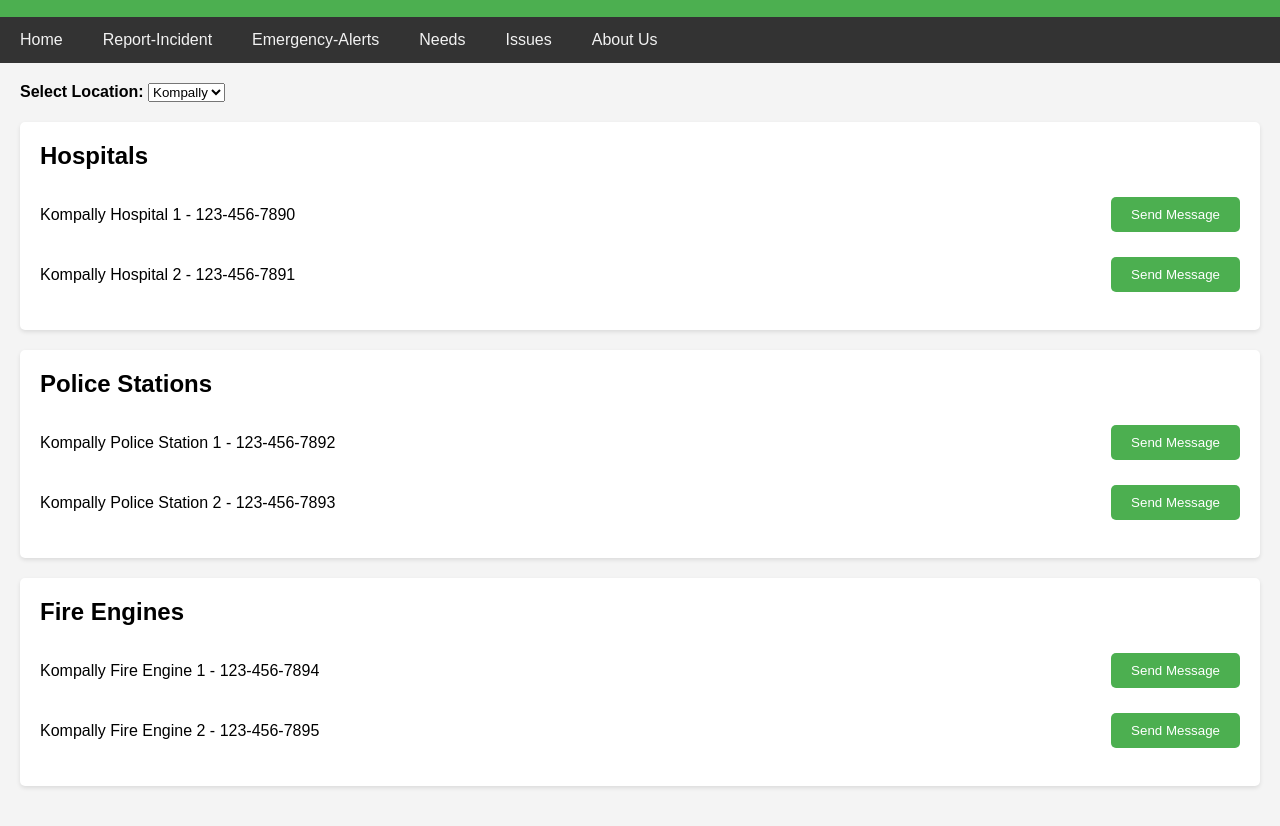
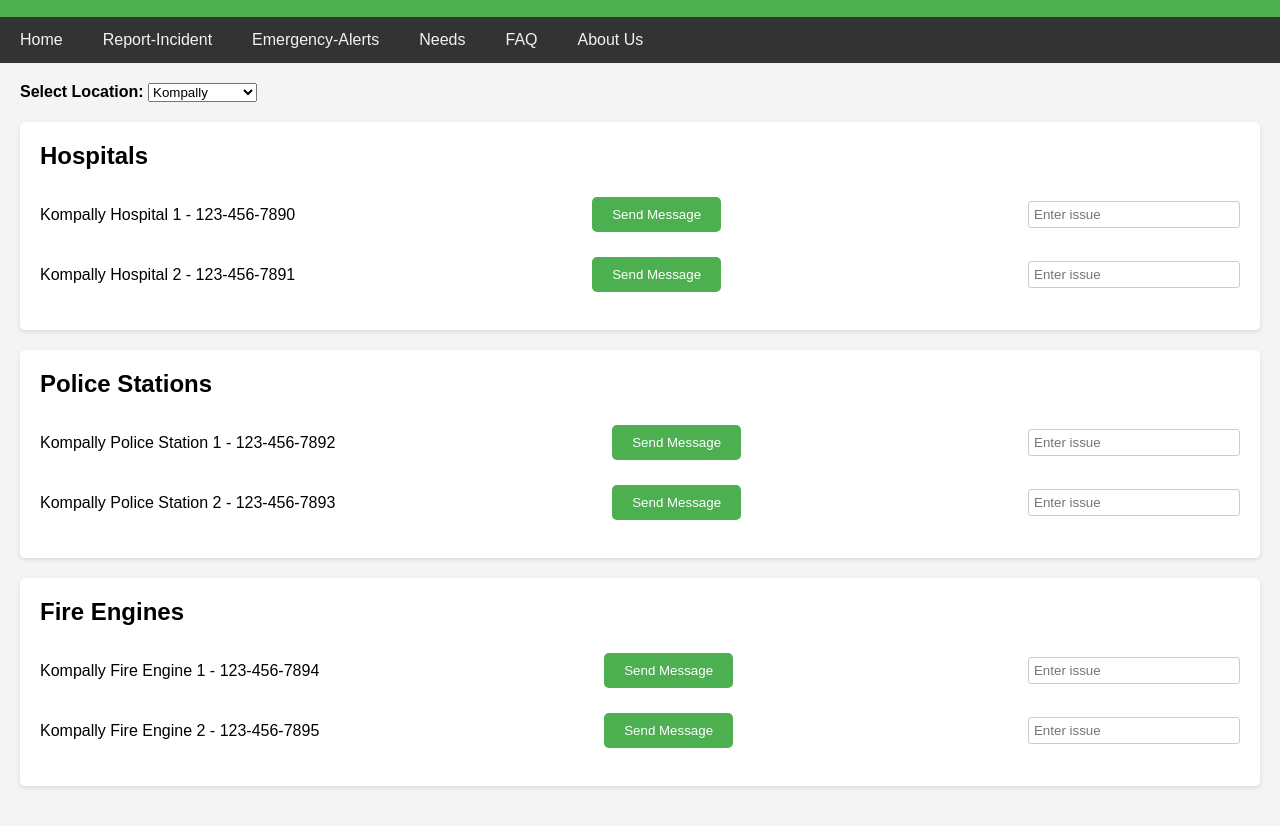
Before and after one commit to 6673csm/rtsr, a plain HTML site: page report-incident.html in a window 1280 px wide. Shown: the part 65-891 px from the top of the page. Drawn offline with Linux system fonts and the light colour scheme.

Commit message:
Update report-incident.html

```diff
--- a/report-incident.html
+++ b/report-incident.html
@@ -1,5 +1,6 @@
 <!DOCTYPE html>
 <html lang="en">
+
 <head>
     <meta charset="UTF-8">
     <meta name="viewport" content="width=device-width, initial-scale=1.0">
@@ -11,6 +12,7 @@
             padding: 0;
             background-color: #f4f4f4;
         }
+
         .header {
             background-color: #4CAF50;
             color: white;
@@ -18,14 +20,17 @@
             text-align: center;
             box-shadow: 0 2px 4px rgba(0, 0, 0, 0.1);
         }
+
         .header h1 {
             margin: 0;
             font-size: 36px;
         }
+
         .navbar {
             overflow: hidden;
             background-color: #333;
         }
+
         .navbar a {
             float: left;
             display: block;
@@ -35,13 +40,16 @@
             text-decoration: none;
             transition: background-color 0.3s;
         }
+
         .navbar a:hover {
             background-color: #ddd;
             color: black;
         }
+
         .content {
             padding: 20px;
         }
+
         .content section {
             margin-bottom: 20px;
             background-color: white;
@@ -49,21 +57,26 @@
             border-radius: 5px;
             box-shadow: 0 2px 4px rgba(0, 0, 0, 0.1);
         }
+
         .content section h2 {
             margin-top: 0;
         }
+
         .location-select {
             margin-bottom: 20px;
         }
+
         .location-select label {
             font-weight: bold;
         }
+
         .emergency-services {
             display: flex;
             justify-content: space-between;
             align-items: center;
             margin-bottom: 10px;
         }
+
         .send-message-btn {
             background-color: #4CAF50;
             color: white;
@@ -73,8 +86,17 @@
             cursor: pointer;
             transition: background-color 0.3s;
         }
+
         .send-message-btn:hover {
             background-color: #45a049;
+        }
+
+        .message-input {
+            margin-left: 10px;
+            padding: 5px;
+            border: 1px solid #ccc;
+            border-radius: 3px;
+            min-width: 200px;
         }
     </style>
     <script>
@@ -120,7 +142,63 @@
                     { name: "Suchitra Fire Engine 1", number: "323-456-7894" },
                     { name: "Suchitra Fire Engine 2", number: "323-456-7895" }
                 ]
-            }
+            },
+            kukatpally: {
+                hospitals: [
+                    { name: "Kukatpally Hospital 1", number: "123-456-7890" },
+                    { name: "Kukatpally Hospital 2", number: "123-456-7891" }
+                ],
+                police: [
+                    { name: "Kukatpally Police Station 1", number: "123-456-7892" },
+                    { name: "Kukatpally Police Station 2", number: "123-456-7893" }
+                ],
+                fireEngines: [
+                    { name: "Kukatpally Fire Engine 1", number: "123-456-7894" },
+                    { name: "Kukatpally Fire Engine 2", number: "123-456-7895" }
+                ]
+            },
+            secunderabad: {
+                hospitals: [
+                    { name: "Secunderabad Hospital 1", number: "123-456-7890" },
+                    { name: "Secunderabad Hospital 2", number: "123-456-7891" }
+                ],
+                police: [
+                    { name: "Secunderabad Police Station 1", number: "123-456-7892" },
+                    { name: "Secunderabad Police Station 2", number: "123-456-7893" }
+                ],
+                fireEngines: [
+                    { name: "Secunderabad Fire Engine 1", number: "123-456-7894" },
+                    { name: "Secunderabad Fire Engine 2", number: "123-456-7895" }
+                ]
+            },
+            pragathinagar: {
+                hospitals: [
+                    { name: "Pragathinagar Hospital 1", number: "123-456-7890" },
+                    { name: "Secunderabad Hospital 2", number: "123-456-7891" }
+                ],
+                police: [
+                    { name: "Secunderabad Police Station 1", number: "123-456-7892" },
+                    { name: "Secunderabad Police Station 2", number: "123-456-7893" }
+                ],
+                fireEngines: [
+                    { name: "Secunderabad Fire Engine 1", number: "123-456-7894" },
+                    { name: "Secunderabad Fire Engine 2", number: "123-456-7895" }
+                ]
+            },
+            uppal: {
+                hospitals: [
+                    { name: "Uppal Hospital 1", number: "123-456-7890" },
+                    { name: "uppal Hospital 2", number: "123-456-7891" }
+                ],
+                police: [
+                    { name: "Uppal Police Station 1", number: "123-456-7892" },
+                    { name: "Secunderabad Police Station 2", number: "123-456-7893" }
+                ],
+                fireEngines: [
+                    { name: "Secunderabad Fire Engine 1", number: "123-456-7894" },
+                    { name: "Secunderabad Fire Engine 2", number: "123-456-7895" }
+                ]
+            },
         };
 
         function updateContent(location) {
@@ -131,26 +209,31 @@
             hospitalsSection.innerHTML = data[location].hospitals.map(service => `
                 <div class="emergency-services">
                     <p>${service.name} - ${service.number}</p>
-                    <button class="send-message-btn" onclick="sendMessage()">Send Message</button>
+                    <button class="send-message-btn" onclick="sendMessage('${service.name}')">Send Message</button>
+                    <input type="text" class="message-input" placeholder="Enter issue">
                 </div>
             `).join('');
 
             policeSection.innerHTML = data[location].police.map(service => `
                 <div class="emergency-services">
                     <p>${service.name} - ${service.number}</p>
-                    <button class="send-message-btn" onclick="sendMessage()">Send Message</button>
+                    <button class="send-message-btn" onclick="sendMessage('${service.name}')">Send Message</button>
+                    <input type="text" class="message-input" placeholder="Enter issue">
                 </div>
             `).join('');
 
             fireEnginesSection.innerHTML = data[location].fireEngines.map(service => `
                 <div class="emergency-services">
                     <p>${service.name} - ${service.number}</p>
-                    <button class="send-message-btn" onclick="sendMessage()">Send Message</button>
+                    <button class="send-message-btn" onclick="sendMessage('${service.name}')">Send Message</button>
+                    <input type="text" class="message-input" placeholder="Enter issue">
                 </div>
             `).join('');
         }
 
-        function sendMessage() {
+        function sendMessage(serviceName) {
+            const message = prompt(`Enter issue for ${serviceName}:`);
+            if (message) {
                 const popup = document.createElement('div');
                 popup.style.position = 'fixed';
                 popup.style.left = '50%';
@@ -161,9 +244,11 @@
                 popup.style.boxShadow = '0 0 10px rgba(0,0,0,0.5)';
                 popup.innerHTML = `
                     <h2>Alert Message Sent</h2>
+                    <p>Issue: ${message}</p>
                     <button onclick="this.parentElement.remove()">OK</button>
                 `;
                 document.body.appendChild(popup);
+            }
         }
 
         document.addEventListener('DOMContentLoaded', () => {
@@ -174,6 +259,7 @@
         });
     </script>
 </head>
+
 <body>
 
     <div class="header">
@@ -185,7 +271,7 @@
         <a href="report-incident.html">Report-Incident</a>
         <a href="emergency-alerts.html">Emergency-Alerts</a>
         <a href="needs.html">Needs</a>
-    <a href="issues.html">Issues</a>
+        <a href="FAQ.html">FAQ</a>
         <a href="about.html">About Us</a>
     </div>
 
@@ -196,6 +282,11 @@
                 <option value="kompally">Kompally</option>
                 <option value="medchal">Medchal</option>
                 <option value="suchitra">Suchitra</option>
+                <option value="kukatpally">kukatpally</option>
+                <option value="secunderabad">Secunderabad</option>
+                <option value="pragathinagar">Pragathinagar</option>
+                <option value="uppal">Uppal</option>
+
             </select>
         </div>
 
@@ -216,4 +307,5 @@
     </div>
 
 </body>
+
 </html>
```
Lines whose indentation alone changed are shown as unchanged.
